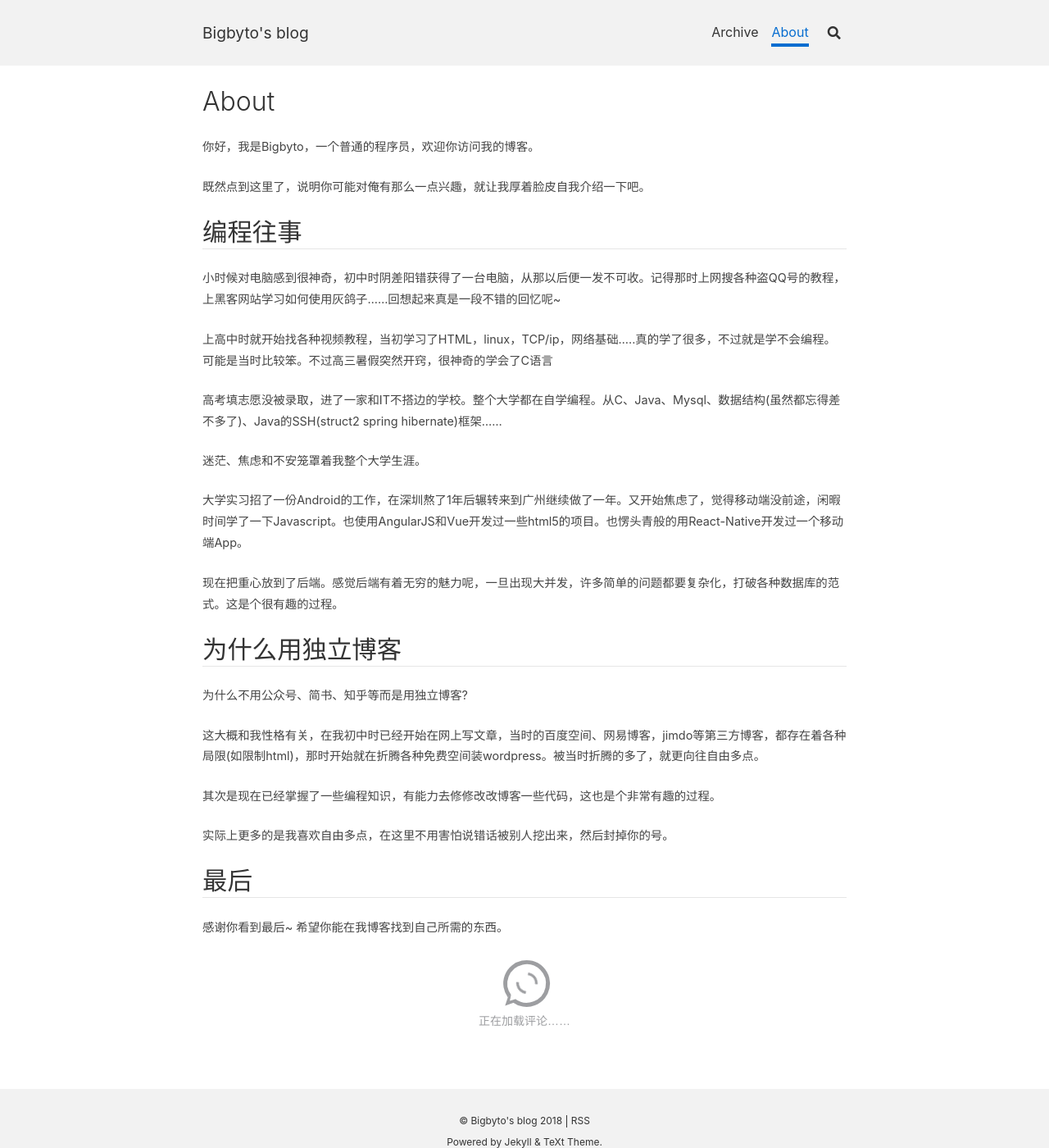
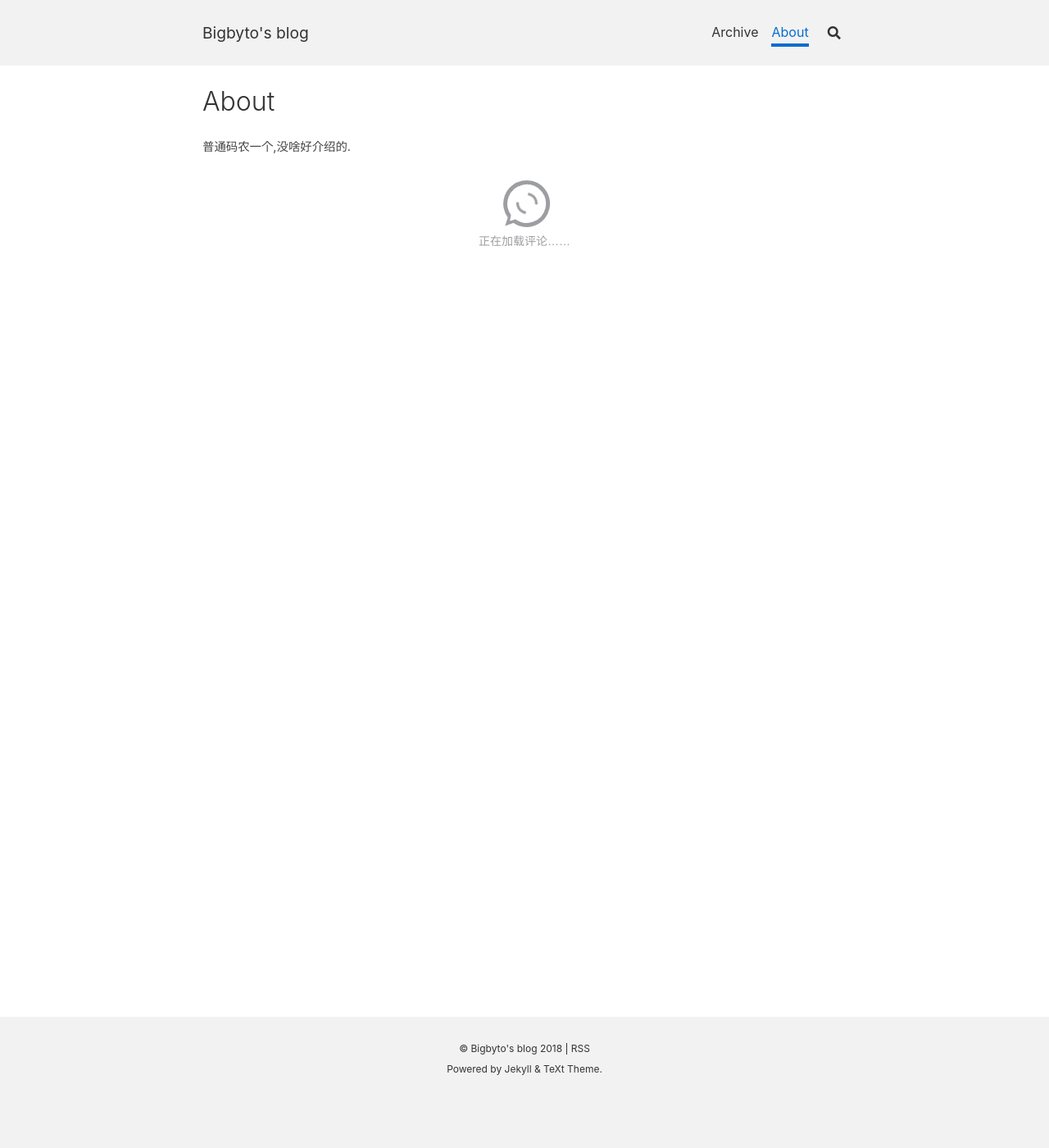
Before and after one commit to xingty/xingty.github.io, a Jekyll site: the page built from about.md, in a window 1280 px wide and 1400 px high. Shown: the whole window at 82% size. Built offline with Jekyll 4.4.1, drawn with Linux system fonts in a browser that asks for light colours; nearby versions of some CDN libraries; emoji names are drawn with the system emoji font; comment, search, counter and statistics services are not loaded.

Commit message:
* update

```diff
--- a/about.md
+++ b/about.md
@@ -7,31 +7,4 @@ titles:
 key: page-about
 ---
 
-你好，我是Bigbyto，一个普通的程序员，欢迎你访问我的博客。
-
-既然点到这里了，说明你可能对俺有那么一点兴趣，就让我厚着脸皮自我介绍一下吧。
-
-## 编程往事
-小时候对电脑感到很神奇，初中时阴差阳错获得了一台电脑，从那以后便一发不可收。记得那时上网搜各种盗QQ号的教程，上黑客网站学习如何使用灰鸽子......回想起来真是一段不错的回忆呢~
-
-上高中时就开始找各种视频教程，当初学习了HTML，linux，TCP/ip，网络基础.....真的学了很多，不过就是学不会编程。可能是当时比较笨。不过高三暑假突然开窍，很神奇的学会了C语言
-
-高考填志愿没被录取，进了一家和IT不搭边的学校。整个大学都在自学编程。从C、Java、Mysql、数据结构(虽然都忘得差不多了)、Java的SSH(struct2 spring hibernate)框架......
-
-迷茫、焦虑和不安笼罩着我整个大学生涯。
-
-大学实习招了一份Android的工作，在深圳熬了1年后辗转来到广州继续做了一年。又开始焦虑了，觉得移动端没前途，闲暇时间学了一下Javascript。也使用AngularJS和Vue开发过一些html5的项目。也愣头青般的用React-Native开发过一个移动端App。
-
-现在把重心放到了后端。感觉后端有着无穷的魅力呢，一旦出现大并发，许多简单的问题都要复杂化，打破各种数据库的范式。这是个很有趣的过程。
-
-## 为什么用独立博客
-为什么不用公众号、简书、知乎等而是用独立博客?
-
-这大概和我性格有关，在我初中时已经开始在网上写文章，当时的百度空间、网易博客，jimdo等第三方博客，都存在着各种局限(如限制html)，那时开始就在折腾各种免费空间装wordpress。被当时折腾的多了，就更向往自由多点。
-
-其次是现在已经掌握了一些编程知识，有能力去修修改改博客一些代码，这也是个非常有趣的过程。
-
-实际上更多的是我喜欢自由多点，在这里不用害怕说错话被别人挖出来，然后封掉你的号。
-
-## 最后
-感谢你看到最后~ 希望你能在我博客找到自己所需的东西。
+普通码农一个,没啥好介绍的.
```
